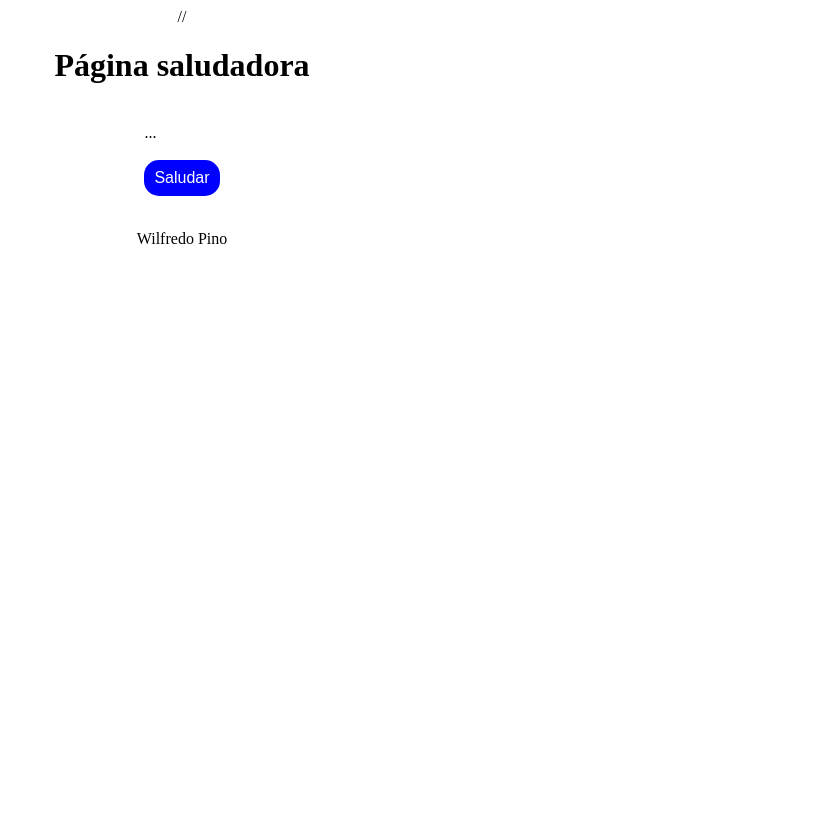
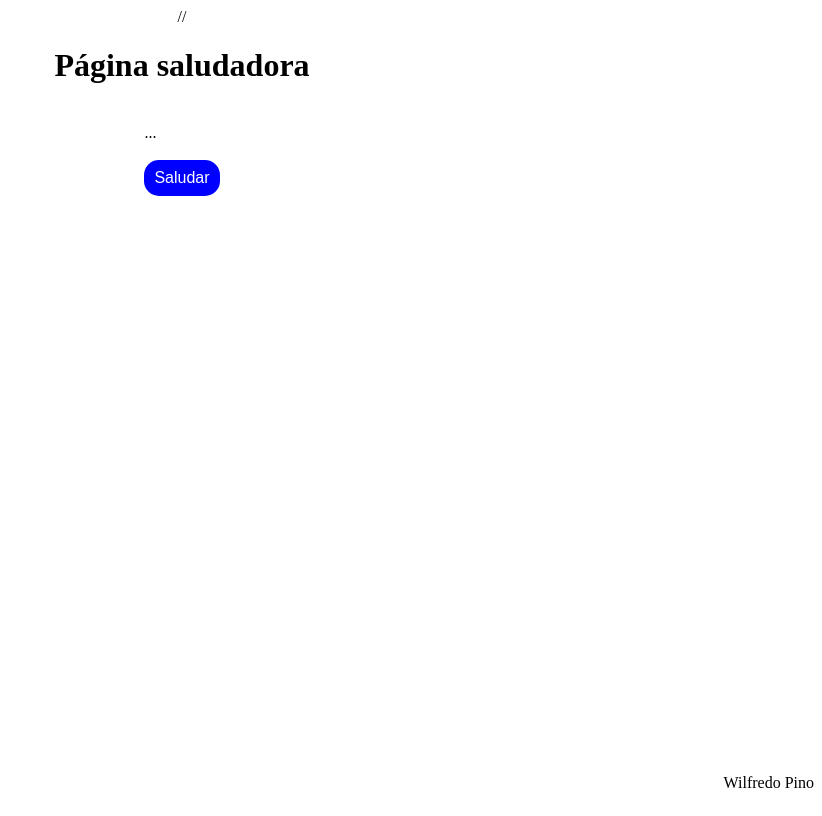
Before and after one commit to wilfredopinom/Saludator, a website: page index.html in a window 1280 px wide. Shown: the whole page, without its empty margins (458-1280 px from the left). Drawn offline with nearby package versions, Linux system fonts and the light colour scheme.

Commit message:
Spring 2 terminado

```diff
--- a/style.css
+++ b/style.css
@@ -3,6 +3,7 @@ body{
     flex-direction: column;
     justify-content: center;
     align-items: center;
+    height: 100vh;//ocupar todo el tamaño de la ventana
 }
 button{
    background-color:blue;
@@ -22,10 +23,13 @@ button:hover{
     align-items: center;
 }
 section{
-    justify-content: center;
-    align-items: center;
+    flex: 1;// todo lo que pueda
+   // justify-content: center;
+   // align-items: center;
 }
 footer{
-    justify-content: center;
-    align-items: center;
+
+    align-self: flex-end;
+   // justify-content: center;
+   // align-items: center;
 }
```
Also changed, not shown: README.md.
